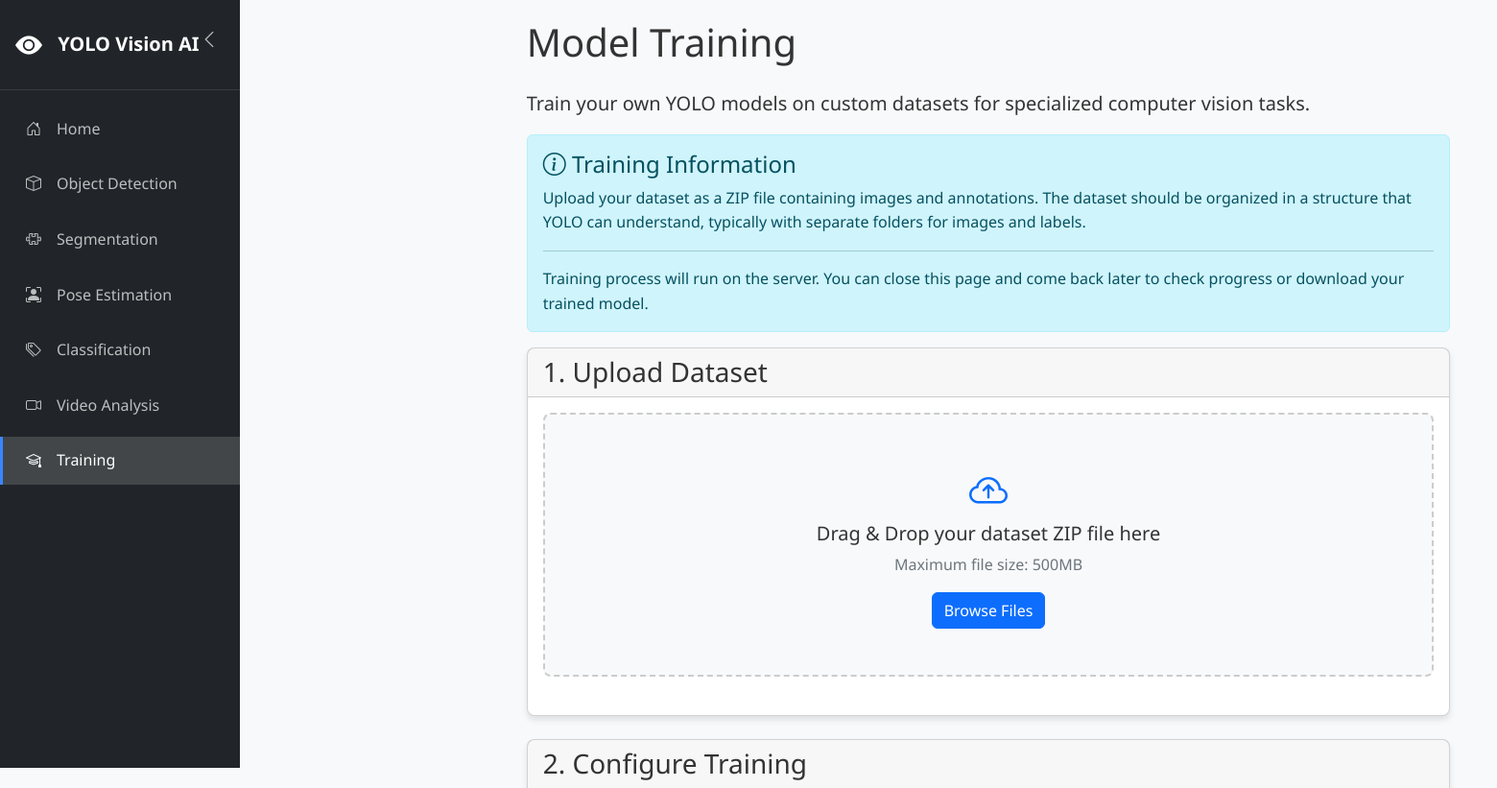
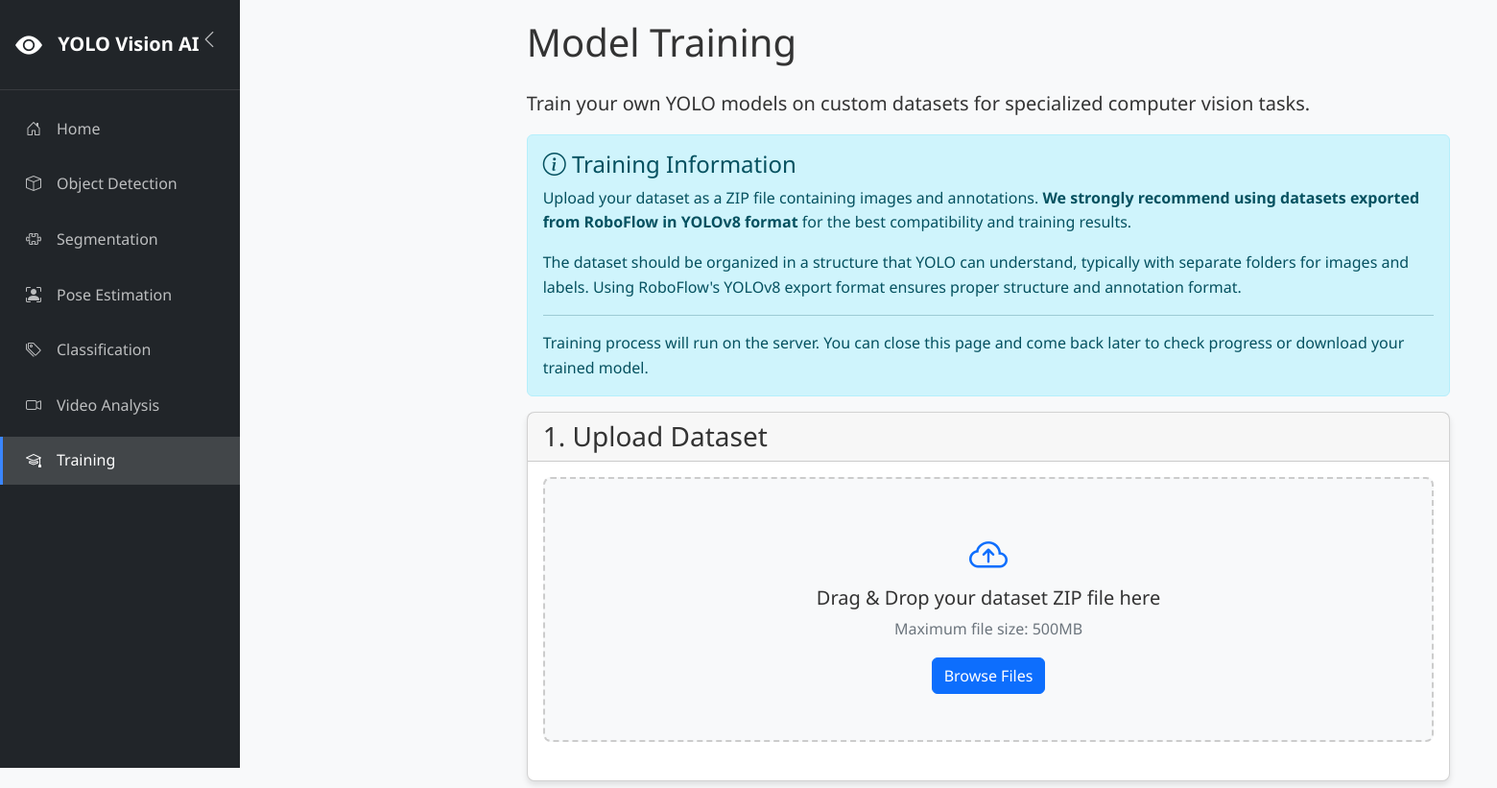
Before and after one commit to jrtechnosolutions/JR-YOLOv8ObjectDetectionDemo, a Flask app: page /training in a window 1560 px wide; the page is wider, and only the part inside the window is pictured. Shown: the top 821 px of that part at 96% size. Run offline with Flask 2, Linux system fonts and the light colour scheme; data that the repository does not hold is empty.

Commit message:
Add RoboFlow YOLOv8 export format recommendation to training page

```diff
--- a/templates/training.html
+++ b/templates/training.html
@@ -106,7 +106,8 @@
 
         <div class="alert alert-info" role="alert">
             <h4 class="alert-heading"><i class="bi bi-info-circle"></i> Training Information</h4>
-            <p>Upload your dataset as a ZIP file containing images and annotations. The dataset should be organized in a structure that YOLO can understand, typically with separate folders for images and labels.</p>
+            <p>Upload your dataset as a ZIP file containing images and annotations. <strong>We strongly recommend using datasets exported from RoboFlow in YOLOv8 format</strong> for the best compatibility and training results.</p>
+            <p>The dataset should be organized in a structure that YOLO can understand, typically with separate folders for images and labels. Using RoboFlow's YOLOv8 export format ensures proper structure and annotation format.</p>
             <hr>
             <p class="mb-0">Training process will run on the server. You can close this page and come back later to check progress or download your trained model.</p>
         </div>
```
